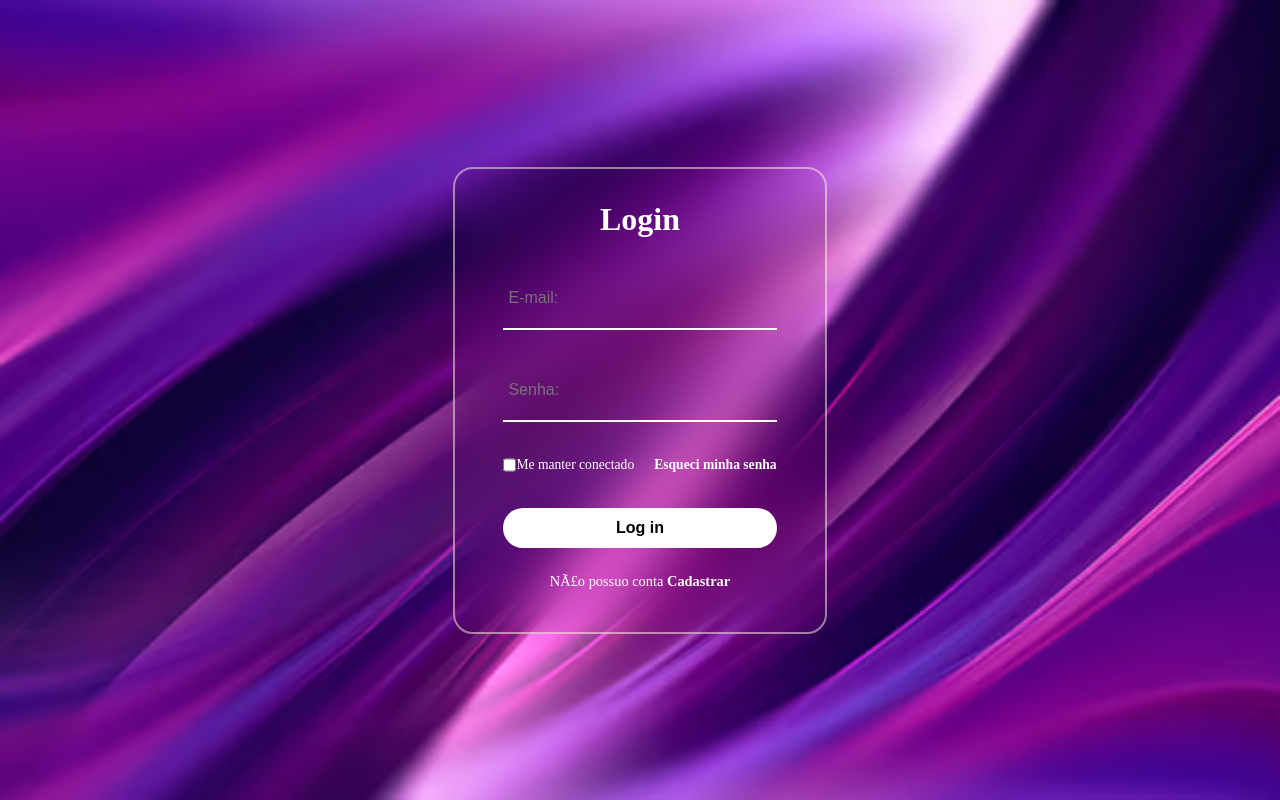
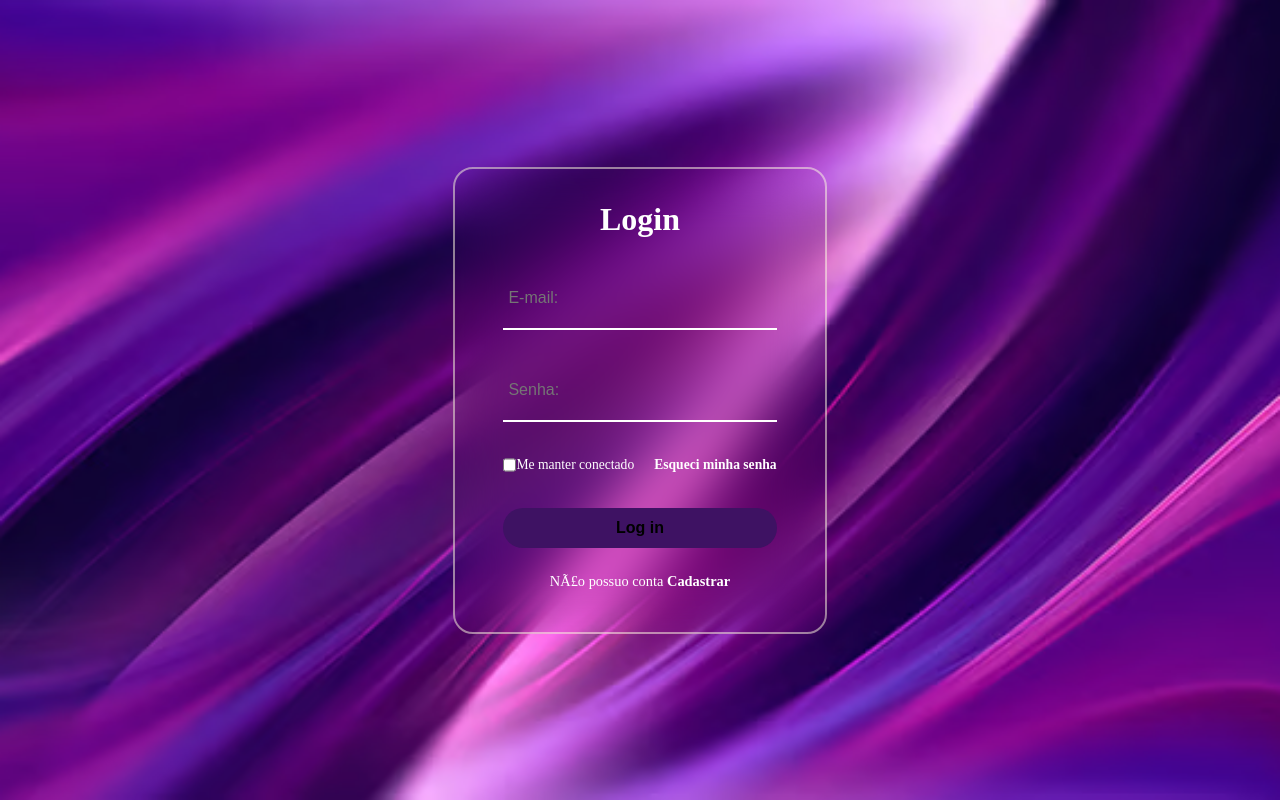
Before and after one commit to kgangini/Login, a plain HTML site: page TelaLogin.html in a window 1280 px wide. Drawn offline with Linux system fonts and the light colour scheme.

Commit message:
alteração na cor do botão

```diff
--- a/Login.css
+++ b/Login.css
@@ -131,7 +131,7 @@ button{
     width: 100%;
     height: 40px;
     border-radius: 40px;
-    background-color: rgb(255, 255, 255,1);
+    background-color: rgb(62, 18, 99);
     border: none;
     outline: none;
     cursor: pointer;
```
